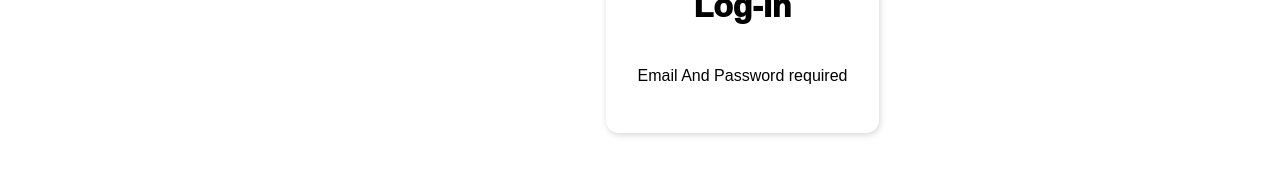
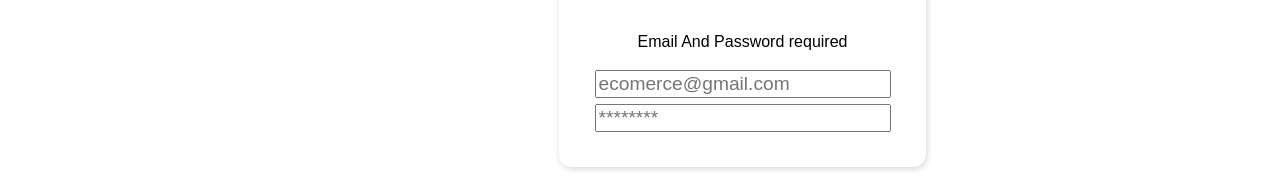
Before and after one commit to papiricoh/store_web, a Vue app: page /log-in in a window 1280 px wide. Shown: the part 529-711 px from the top of the page. Built offline with nearby package versions, Linux system fonts and the light colour scheme; a web font is replaced by a local one.

Commit message:
added format to log-in

```diff
--- a/src/assets/main.css
+++ b/src/assets/main.css
@@ -93,3 +93,9 @@ ul {
   font-size: xx-large;
   font-weight: 1000;
 }
+
+.input_bar {
+  font-size: larger;
+  width: 18rem;
+  margin: .2rem;
+}
--- a/src/components/LogIn.vue
+++ b/src/components/LogIn.vue
@@ -3,6 +3,8 @@
         <div class="box flex_column">
             <h2 class="title">Log-In</h2>
             <p>Email And Password required</p>
+            <input class="input_bar" type="email" placeholder="ecomerce@gmail.com">
+            <input class="input_bar" type="password" placeholder="********">
         </div>
     </div>
 </template>
```
